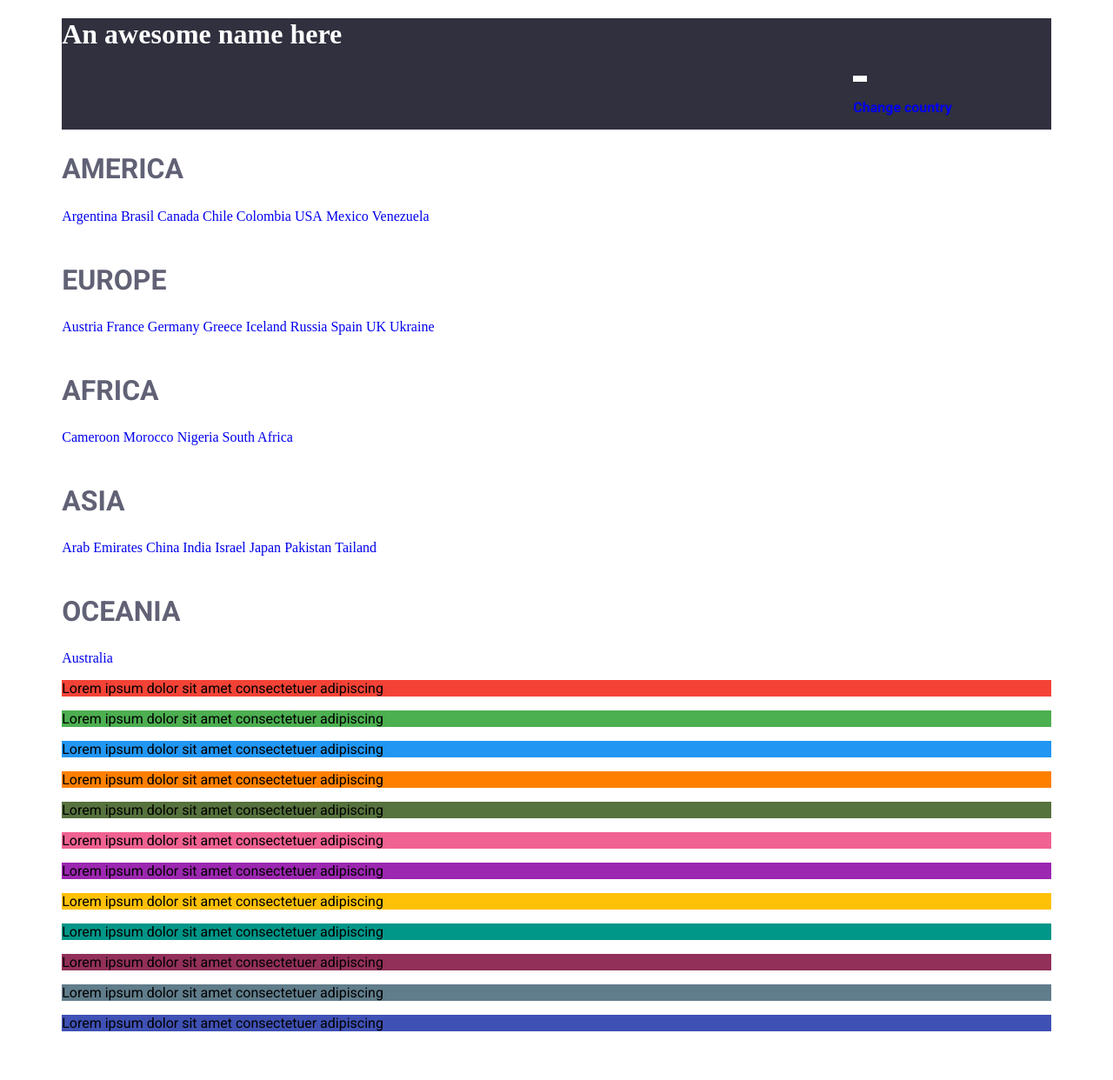
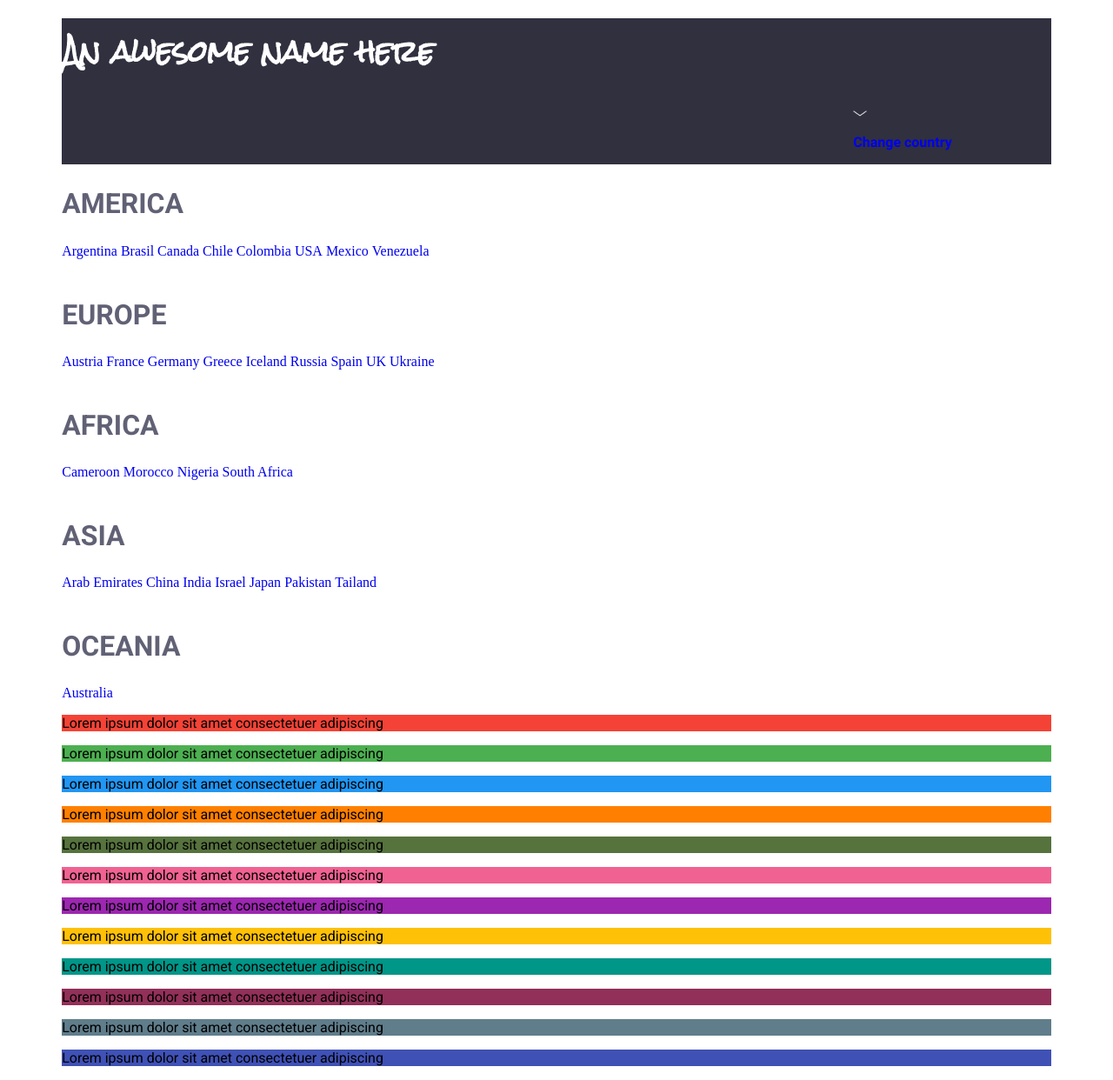
Before and after one commit to WeraMorganJakobHansKoding/hackathon, a PHP site: page /mockup.html in a window 1280 px wide. Shown: the whole page at 87% size. Before the commit the page ends 1186 px from the top, so only its background shows below. Run offline with PHP 8.4, Linux system fonts and the light colour scheme.

Commit message:
font and arrow

```diff
--- a/css/style.css
+++ b/css/style.css
@@ -3,6 +3,7 @@
 /* === GENERAL === */
 
 h1 {
+	font-family: 'Rock Salt', Georgia, sans-serif;
 	color: #fff;
 }
 h2 {
--- a/mockup.html
+++ b/mockup.html
@@ -11,6 +11,7 @@
 		<meta name="viewport" content="width=device-width">
 		<link rel="stylesheet" href="css/style.css">
 		<link href='http://fonts.googleapis.com/css?family=Roboto:400,300,300italic,400italic,500,700,500italic,700italic' rel='stylesheet' type='text/css'>
+		<link href='http://fonts.googleapis.com/css?family=Rock+Salt' rel='stylesheet' type='text/css'>
 		<script type="text/javascript" language="javascript" src="js/dynamics.js"></script>
 	</head>
 	<body>
```
Also changed, not shown: img/arrowDown.png.
